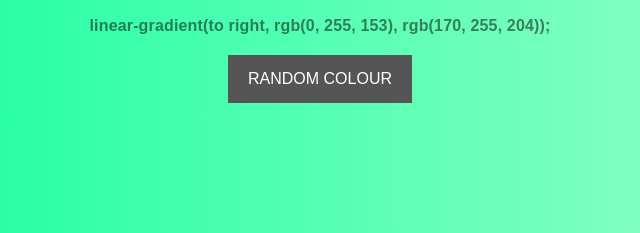
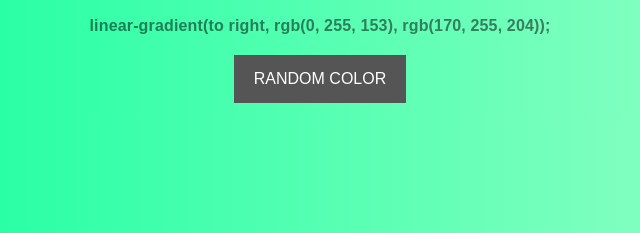
Before and after one commit to jayloh90/background-generator, a plain HTML site: page index.html in a window 1280 px wide. Shown: the part 282-515 px from the top of the page, 320-960 px from the left. Drawn offline with Linux system fonts and the light colour scheme.

Commit message:
corrections made

```diff
--- a/index.html
+++ b/index.html
@@ -10,7 +10,7 @@
 	<input class="color2" type="color" name="color2" value="#aaffcc">
 	<h2>Current CSS Background</h2>
 	<h3></h3>
-	<button>Random Colour</button>
+	<button>Random Color</button>
 	<script type="text/javascript" src="script.js"></script>
 </body>
 </html>
```
